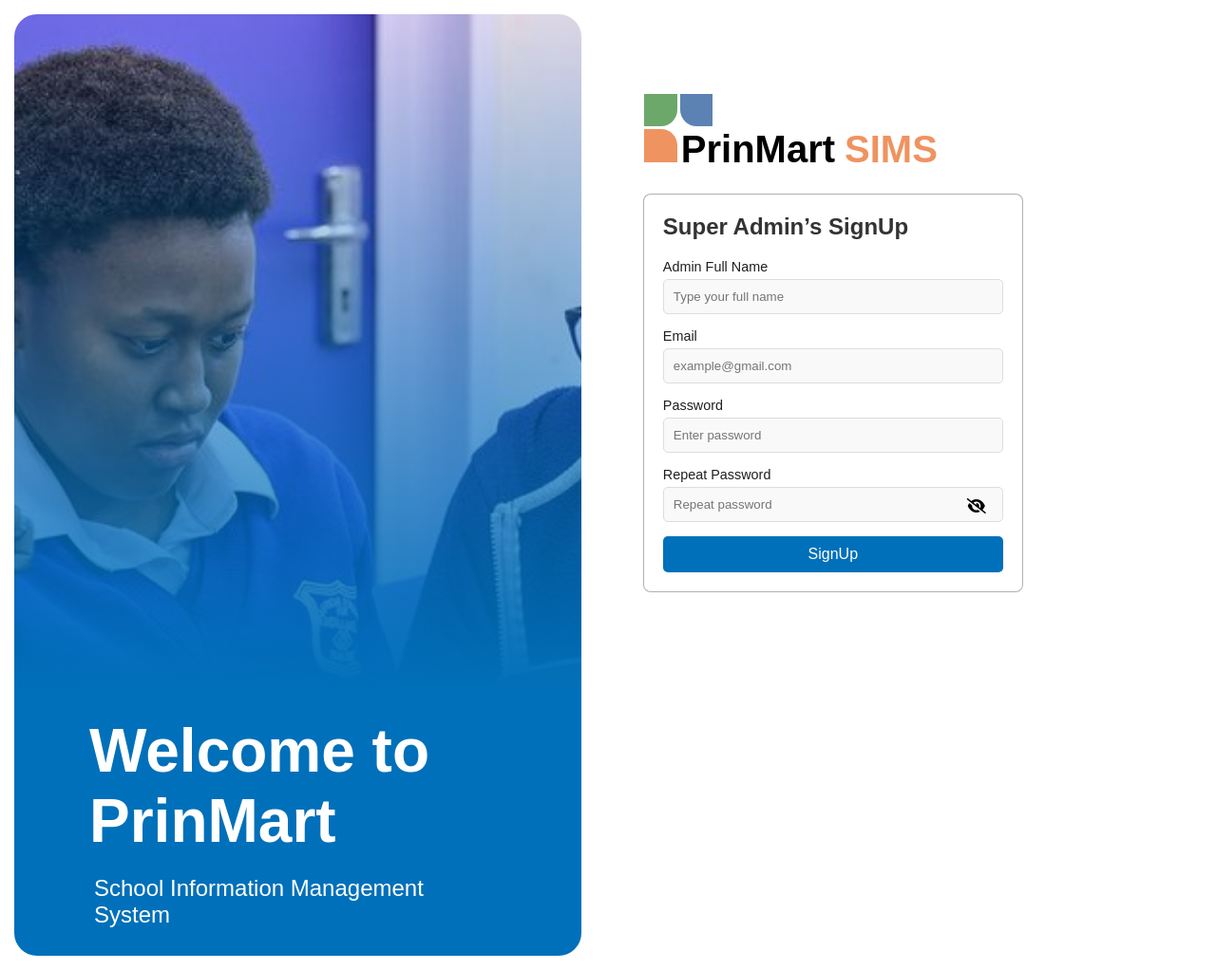
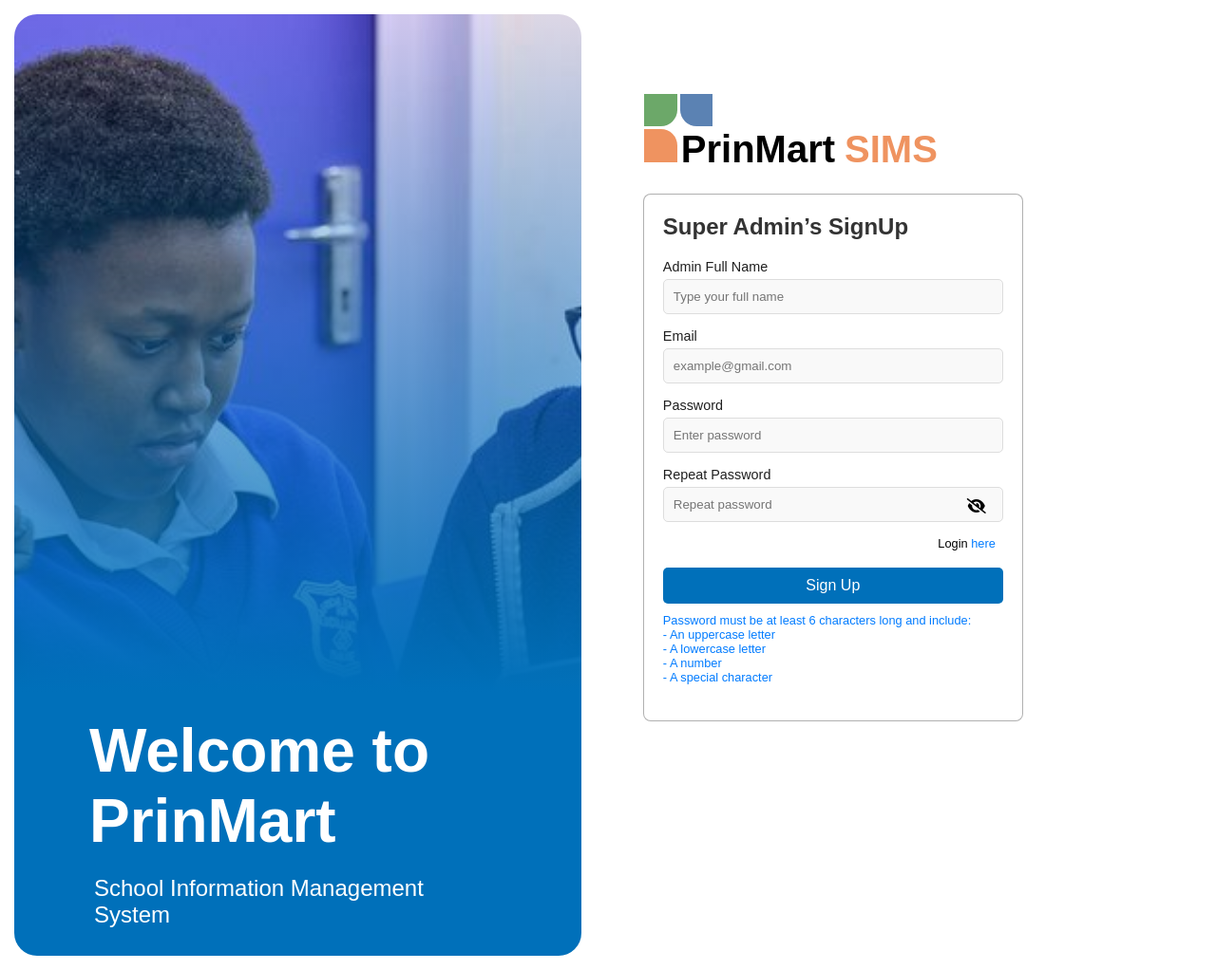
Before and after one commit to AshTechs/PrinMart-SIMS.com, a Flask app: page /admin/SuperAdsignup in a window 1280 px wide. Shown: the whole page at 95% size. Run offline with Flask 3, Linux system fonts and the light colour scheme; some libraries are stand-ins or nearby versions.

Commit message:
Updated password requirements and verification bug

```diff
--- a/routes/admin.py
+++ b/routes/admin.py
@@ -8,6 +8,10 @@ import re
 
 # Create the Blueprint
 admin_bp = Blueprint('admin', __name__)
+
+# Password validation regex
+password_regex = r"^(?=.*[a-z])(?=.*[A-Z])(?=.*\d)(?=.*[@$!%*?&])[A-Za-z\d@$!%*?&]{6,}$"
+
 
 # Logger configuration
 mail_logger = logging.getLogger("flask_mail")
@@ -34,14 +38,23 @@ def register_super_admin():
     password = data.get("password", "").strip()
     repeat_password = data.get("repeat_password", "").strip()
 
+    # Validate fields
     if not name or not email or not password or not repeat_password:
         return jsonify({'error': 'All fields are required!'}), 400
 
+    # Validates email
     if not is_valid_email(email):
         return jsonify({'error': 'Invalid email format.'}), 400
 
+    # Check if passwords match
     if password != repeat_password:
         return jsonify({'error': 'Passwords do not match!'}), 400
+
+    # Validate password with regex
+    if not re.match(password_regex, password):
+        return jsonify({
+            'error': 'Password must be at least 6 characters long and include:\n- An uppercase letter\n- A lowercase letter\n- A number\n- A special character'
+        }), 400
 
     existing_admin = SuperAdmin.query.filter_by(email=email).first()
     if existing_admin:
@@ -185,7 +198,7 @@ def super_admin_login():
 
         # Verify the password
         if not check_password_hash(admin.password, password):
-            return jsonify({'error': 'Invalid credentials. Incorrect password!'}), 401
+            return jsonify({'error': 'Invalid credentials.'}), 401
 
         # Establish a session for the admin
         session['admin_id'] = admin.id
--- a/static/login.css
+++ b/static/login.css
@@ -35,8 +35,8 @@
 .login-container input[type="text"]:focus,
 .login-container input[type="email"]:focus,
 .login-container input[type="password"]:focus {
-    border-color: #007bff; /* Highlight color on focus */
-    outline: none; /* Removes default outline for better appearance */
+    border-color: #007bff;
+    outline: none;
 }
 
 .password-container {
@@ -71,6 +71,7 @@
     background-color: #0070BA;
     color: #ffffff;
     border: none;
+    margin-bottom: 10px;
     border-radius: 5px;
     font-size: 1rem;
     cursor: pointer;
@@ -80,3 +81,14 @@
 .login-button:hover {
     background-color: #0056b3;
 }
+
+.link {
+    float: right;
+    color: black;
+    margin-right: 8px;
+}
+
+.link a {
+    text-decoration: none;
+    color: #007BFF;
+}
--- a/static/signup.css
+++ b/static/signup.css
@@ -3,3 +3,14 @@ i {
     position: absolute;
     cursor: pointer;
 }
+
+.link {
+    float: right;
+    color: black;
+    margin-right: 8px;
+}
+
+.link a {
+    text-decoration: none;
+    color: #007BFF;
+}
--- a/static/signup.js
+++ b/static/signup.js
@@ -9,6 +9,14 @@ document.getElementById('signup-button').addEventListener('click', async () => {
         alert('All fields are required!');
         return;
     }
+
+    // Validate password rules
+    const passwordRegex = /^(?=.*[a-z])(?=.*[A-Z])(?=.*\d)(?=.*[@$!%*?&])[A-Za-z\d@$!%*?&]{6,}$/;
+    if (!passwordRegex.test(password)) {
+        alert('Password must be at least 6 characters long and include:\n- An uppercase letter\n- A lowercase letter\n- A number\n- A special character');
+        return;
+    }
+
     if (password !== repeatPassword) {
         alert('Passwords do not match!');
         return;
--- a/templates/SuperAdlogin.html
+++ b/templates/SuperAdlogin.html
@@ -3,7 +3,7 @@
 <head>
     <meta charset="UTF-8">
     <meta name="viewport" content="width=device-width, initial-scale=1.0">
-    <title>PrinMart SIMS Login</title>
+    <title>PrinMart SIMS SA Login</title>
     <link rel="stylesheet" href="https://cdnjs.cloudflare.com/ajax/libs/font-awesome/6.0.0-beta3/css/all.min.css">
     <link rel="stylesheet" href="{{ url_for('static', filename='styles.css')}}">
     <link rel="stylesheet" href="{{ url_for('static', filename='login.css')}}">
@@ -44,6 +44,8 @@
 
                     <a href="#" class="forgot-password">Forgot password?</a>
 
+                    <p class="link">Signup <a href="{{ url_for('admin.register_super_admin') }}">here</a></p>
+
                     <button type="submit" class="login-button">Login</button>
                 </form>
             </div>
--- a/templates/SuperAdsignup.html
+++ b/templates/SuperAdsignup.html
@@ -43,9 +43,17 @@
                     <label for="repeat_password">Repeat Password</label>
                     <input type="password" id="repeat_password" name="repeat_password" placeholder="Repeat password" required>
                     <i class="toggle-password fas fa-eye-slash" onclick="togglePasswords()"></i>
+                    <p class="link">Login <a href="{{ url_for('admin.super_admin_login') }}">here</a></p>
+                    <button type="button" class="SignUp" id="signup-button">Sign Up</button>
+                </form>
 
-                    <button type="button" class="SignUp" id="signup-button">SignUp</button>
-                </form>
+                <p>
+                    Password must be at least 6 characters long and include:
+                </br> - An uppercase letter
+                </br> - A lowercase letter
+                </br>- A number
+                </br>- A special character
+                </p>
 
             </div>
         </div>
```
Also changed, not shown: static/verification.js (+14 -9 lines), instance/sims.db.
